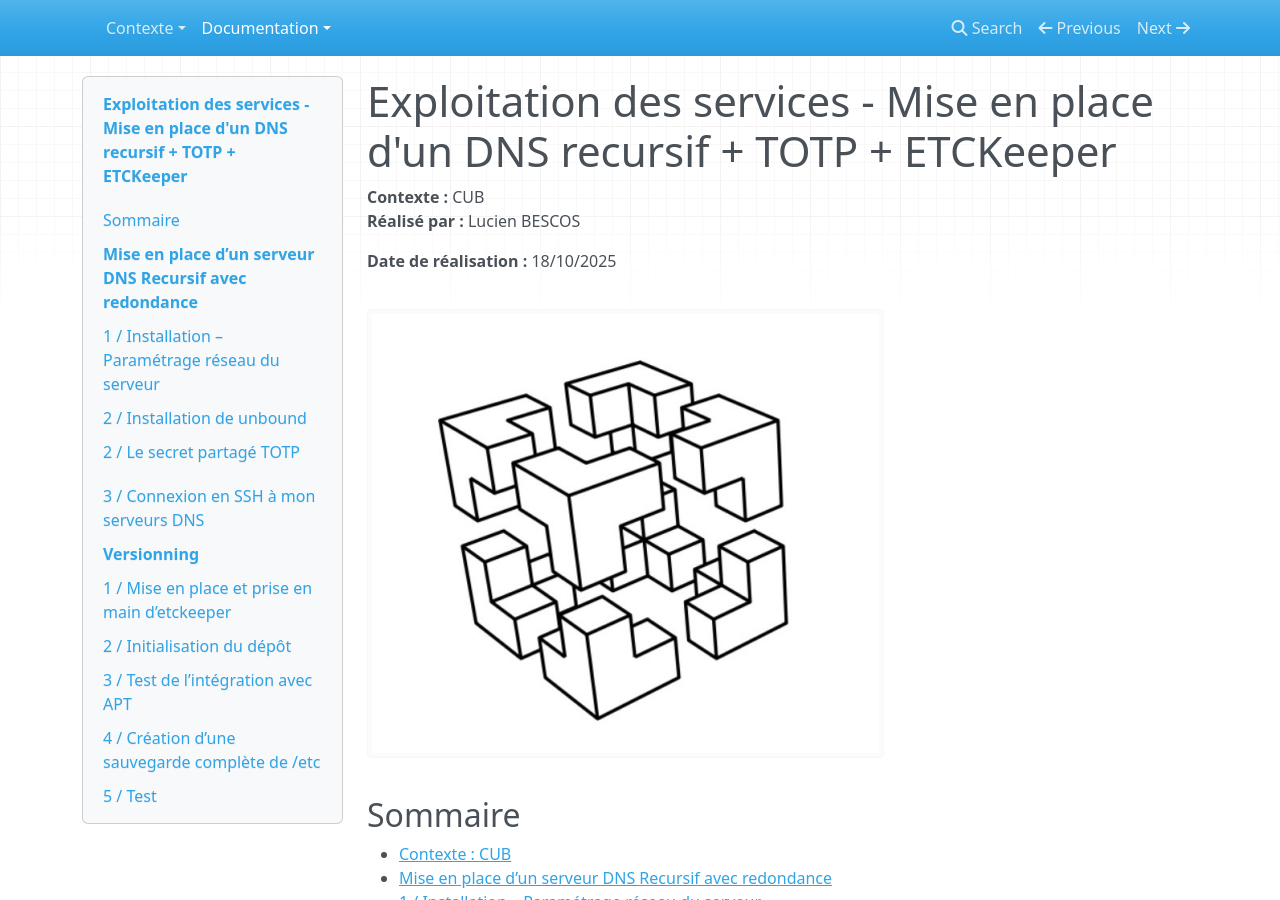
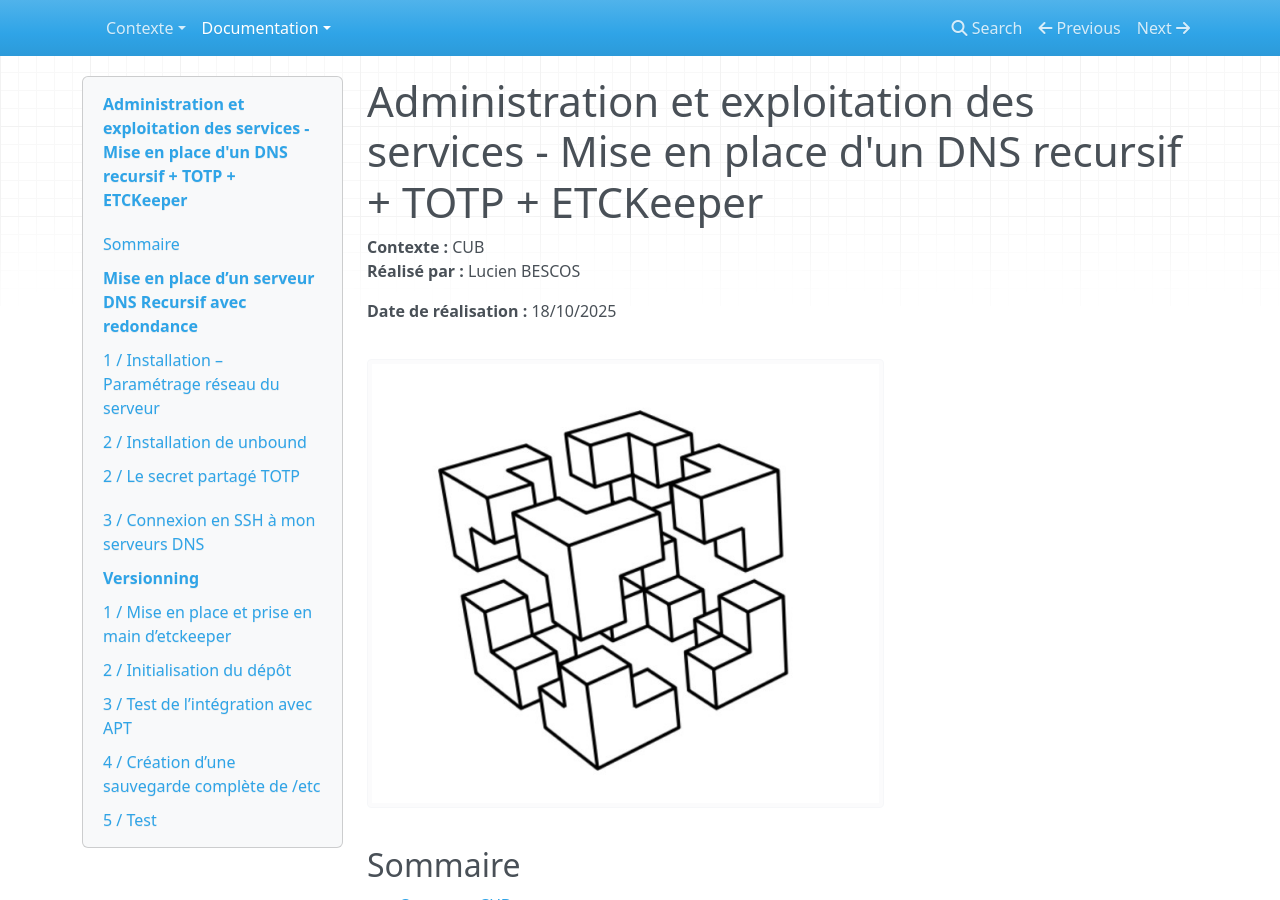
Before and after one commit to hugog36/CUBDOCUMENTATIONDORTMUND, an MkDocs documentation site: the page built from docs/documentation/DNS/LucienBescos - Exploitation des services - Mise en place d'un DNS recursif.md, in a window 1280 px wide and 900 px high. Built offline with MkDocs 1.6.1, drawn with Linux system fonts in a browser that asks for light colours; nearby versions of some CDN libraries.

Commit message:
Update LucienBescos - Exploitation des services - Mise en place d'un DNS recursif.md

```diff
--- a/docs/documentation/DNS/LucienBescos - Exploitation des services - Mise en place d'un DNS recursif.md
+++ b/docs/documentation/DNS/LucienBescos - Exploitation des services - Mise en place d'un DNS recursif.md
@@ -1,4 +1,4 @@
-# Exploitation des services - Mise en place d'un DNS recursif + TOTP + ETCKeeper
+# Administration et exploitation des services - Mise en place d'un DNS recursif + TOTP + ETCKeeper
 
 **Contexte :** CUB
 **Réalisé par :** Lucien BESCOS
```
